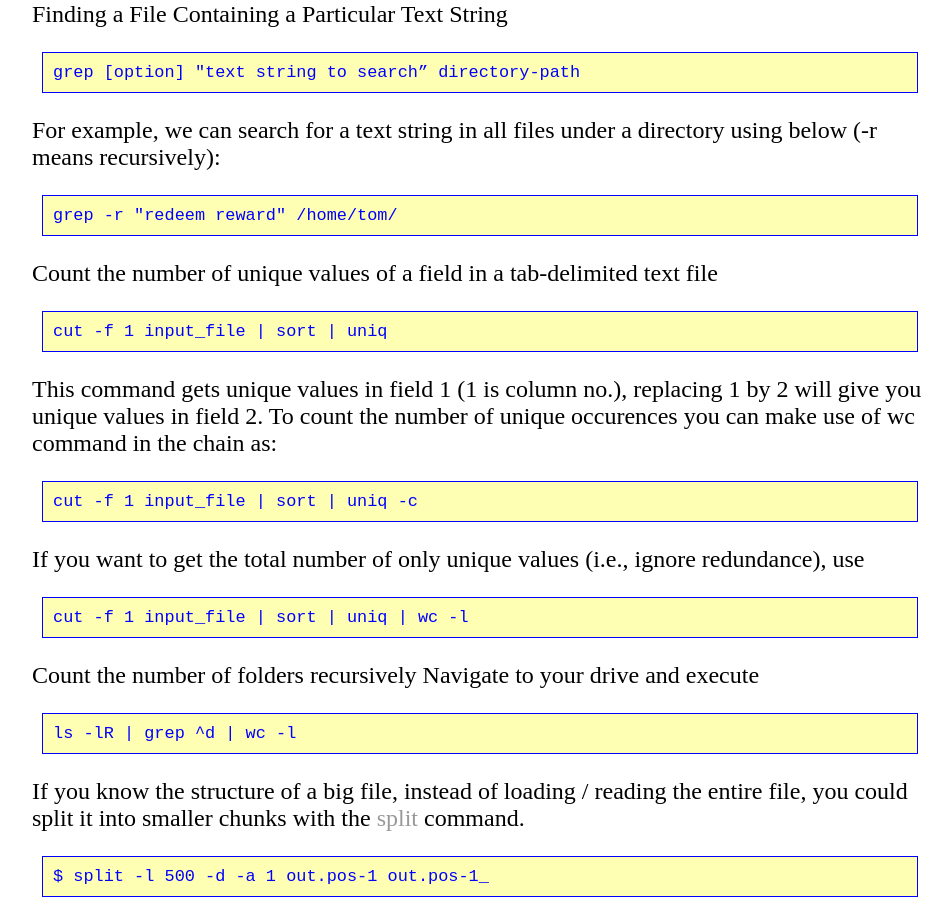
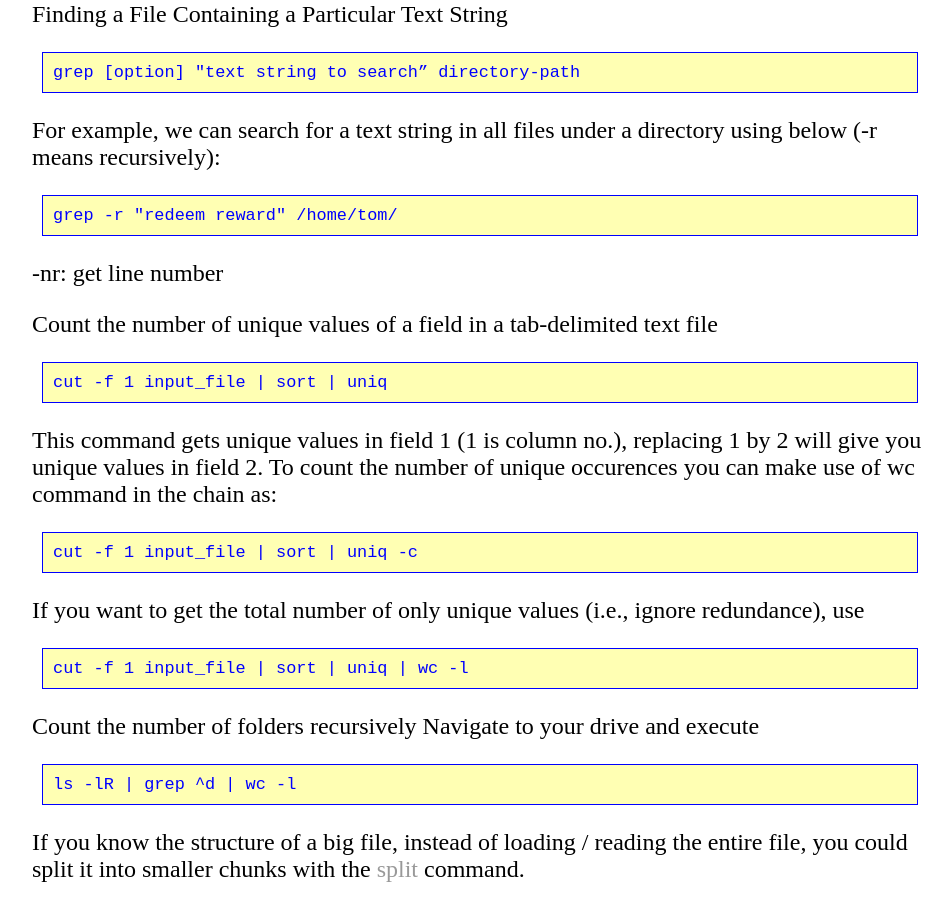
Before and after one commit to lybird300/lybird300.github.io, a Jekyll site: the page built from _posts/2015-05-01-inspect-big-file.md, in a window 1280 px wide and 900 px high, scrolled down 3212 px. Shown: the whole window, without its empty margins (160-1112 px from the left). Built offline with Jekyll 4.4.1, drawn with Linux system fonts in a browser that asks for light colours.

Commit message:
Update 2015-05-01-inspect-big-file.md

```diff
--- a/_posts/2015-05-01-inspect-big-file.md
+++ b/_posts/2015-05-01-inspect-big-file.md
@@ -58,6 +58,7 @@ Finding a File Containing a Particular Text String
 <pre><code>grep [option] "text string to search” directory-path</code></pre>
 For example, we can search for a text string in all files under a directory using below (-r means recursively):
 <pre><code>grep -r "redeem reward" /home/tom/</code></pre>
+-nr: get line number
 
 Count the number of unique values of a field in a tab-delimited text file
 <pre><code>cut -f 1 input_file | sort | uniq</code></pre>
```
